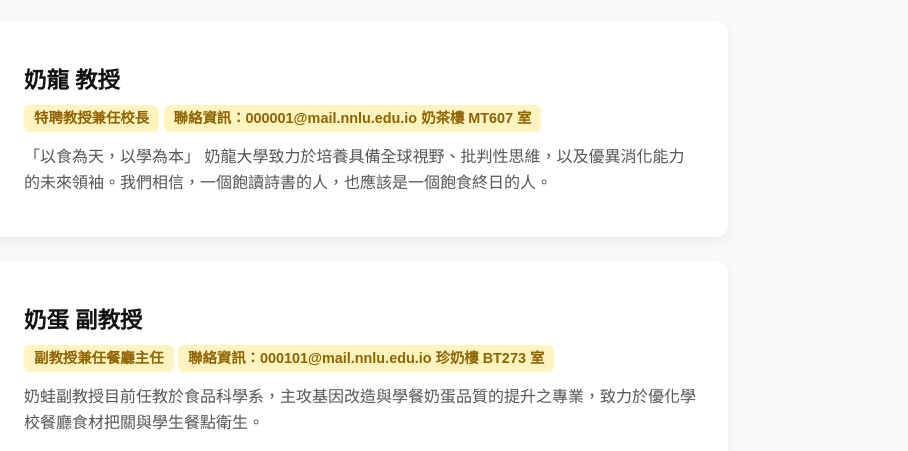
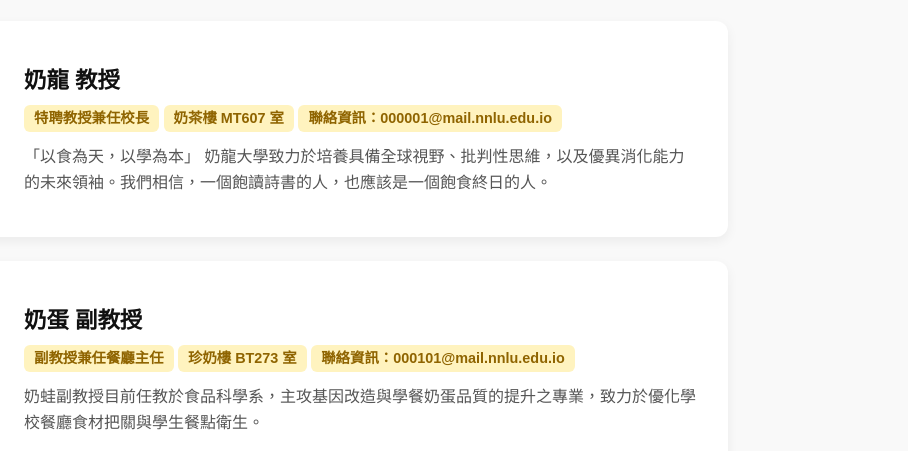
Before and after one commit to yclanhub/yclan, a plain HTML site: page NNLU/TE_Profile.html in a window 1280 px wide. Shown: the part 154-605 px from the top of the page, 372-1280 px from the left. Drawn offline with Linux system fonts and the light colour scheme.

Commit message:
Update TE_Profile.html

```diff
--- a/NNLU/TE_Profile.html
+++ b/NNLU/TE_Profile.html
@@ -142,7 +142,8 @@
       <div class="profile-info">
         <h2>奶龍 教授</h2>
         <span class="profile-role">特聘教授兼任校長</span>
-        <span class="profile-role">聯絡資訊：000001@mail.nnlu.edu.io    奶茶樓 MT607 室</span>
+        <span class="profile-role">奶茶樓 MT607 室</span>
+        <span class="profile-role">聯絡資訊：000001@mail.nnlu.edu.io</span>
         <p class="profile-bio">
           「以食為天，以學為本」
           奶龍大學致力於培養具備全球視野、批判性思維，以及優異消化能力的未來領袖。我們相信，一個飽讀詩書的人，也應該是一個飽食終日的人。
@@ -156,7 +157,8 @@
       <div class="profile-info">
         <h2>奶蛋 副教授</h2>
         <span class="profile-role">副教授兼任餐廳主任</span>
-        <span class="profile-role">聯絡資訊：000101@mail.nnlu.edu.io    珍奶樓 BT273 室</span>
+        <span class="profile-role">珍奶樓 BT273 室</span>
+        <span class="profile-role">聯絡資訊：000101@mail.nnlu.edu.io</span>
         <p class="profile-bio">
           奶蛙副教授目前任教於食品科學系，主攻基因改造與學餐奶蛋品質的提升之專業，致力於優化學校餐廳食材把關與學生餐點衛生。
         </p>
```
